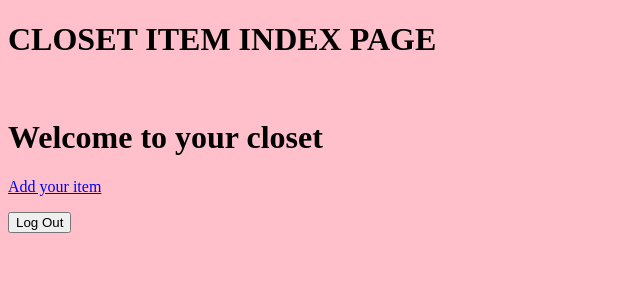
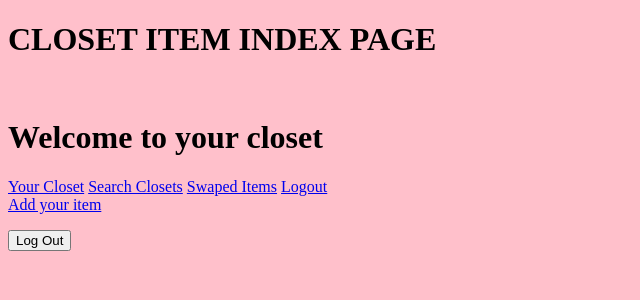
Before and after one commit to sharonmertens/project-2, a Node server app: page /closetswap/ in a window 1280 px wide. Shown: the top 300 px of the page, without its empty margins (0-640 px from the left). Run offline with Node 20, Linux system fonts and the light colour scheme; data that the repository does not hold is empty; some libraries are stand-ins or nearby versions.

Commit message:
added nav bar

```diff
--- a/server.js
+++ b/server.js
@@ -59,7 +59,7 @@ const userController = require('./controllers/users_controller.js');
 app.use('/users', userController);
 
 // =======================================
-//          SESSIONS - 7 restful routes
+//          SESSIONS routes
 // =======================================
 const sessionsController = require('./controllers/sessions_controller.js');
 app.use('/sessions', sessionsController);
--- a/views/items/index.ejs
+++ b/views/items/index.ejs
@@ -6,6 +6,12 @@
   <body>
     <h1>CLOSET ITEM INDEX PAGE</h1> <br>
     <h1>Welcome to your closet</h1>
+    <div class="topnav">
+      <a href="#">Your Closet</a>
+      <a href="#">Search Closets</a>
+      <a href="#">Swaped Items</a>
+      <a href="#">Logout</a>
+    </div>
     <!-- ADD LINK FOR CREATE ITEM  -->
     <nav>
       <a href="/closetswap/new">Add your item</a>
```
